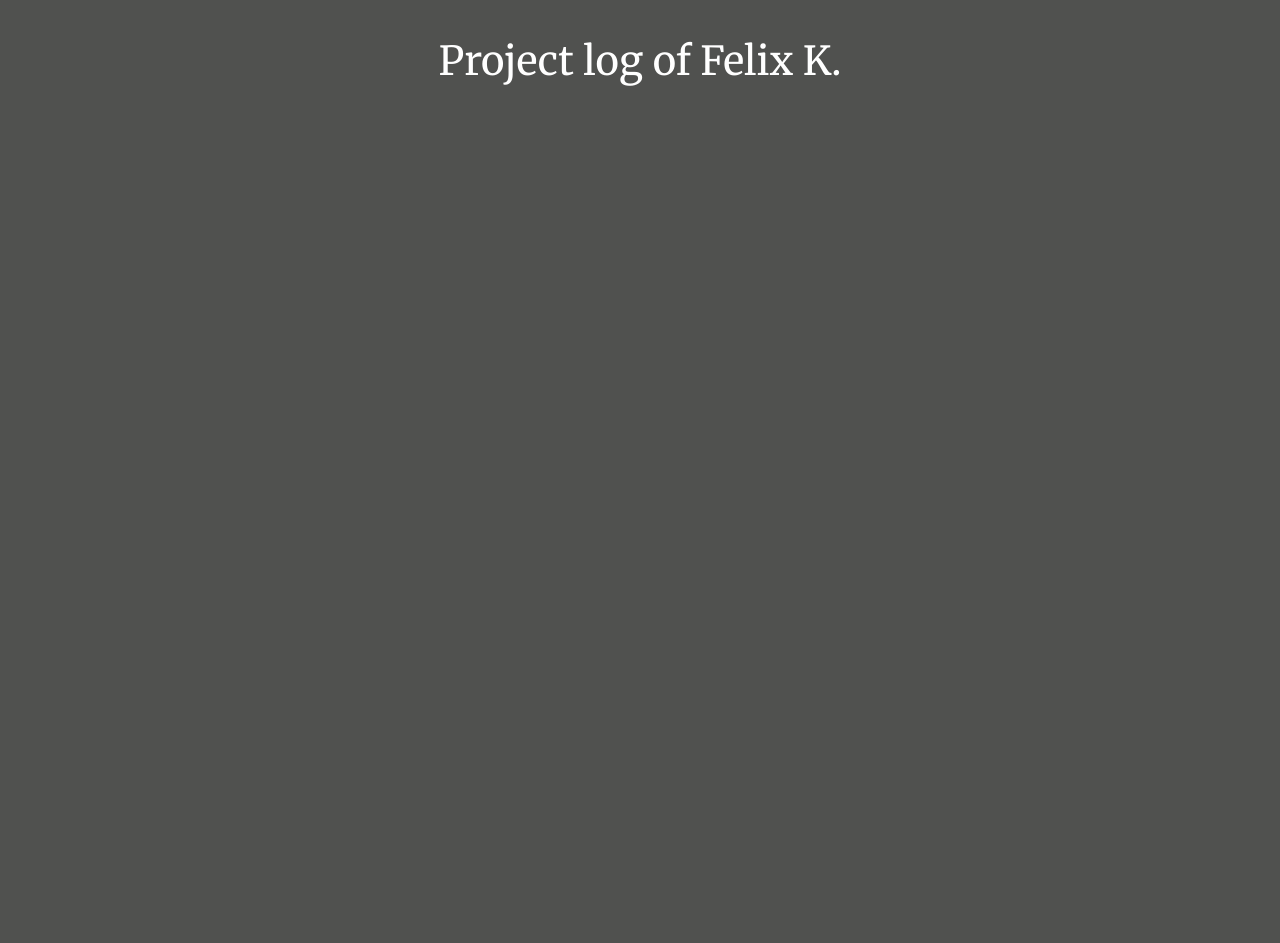
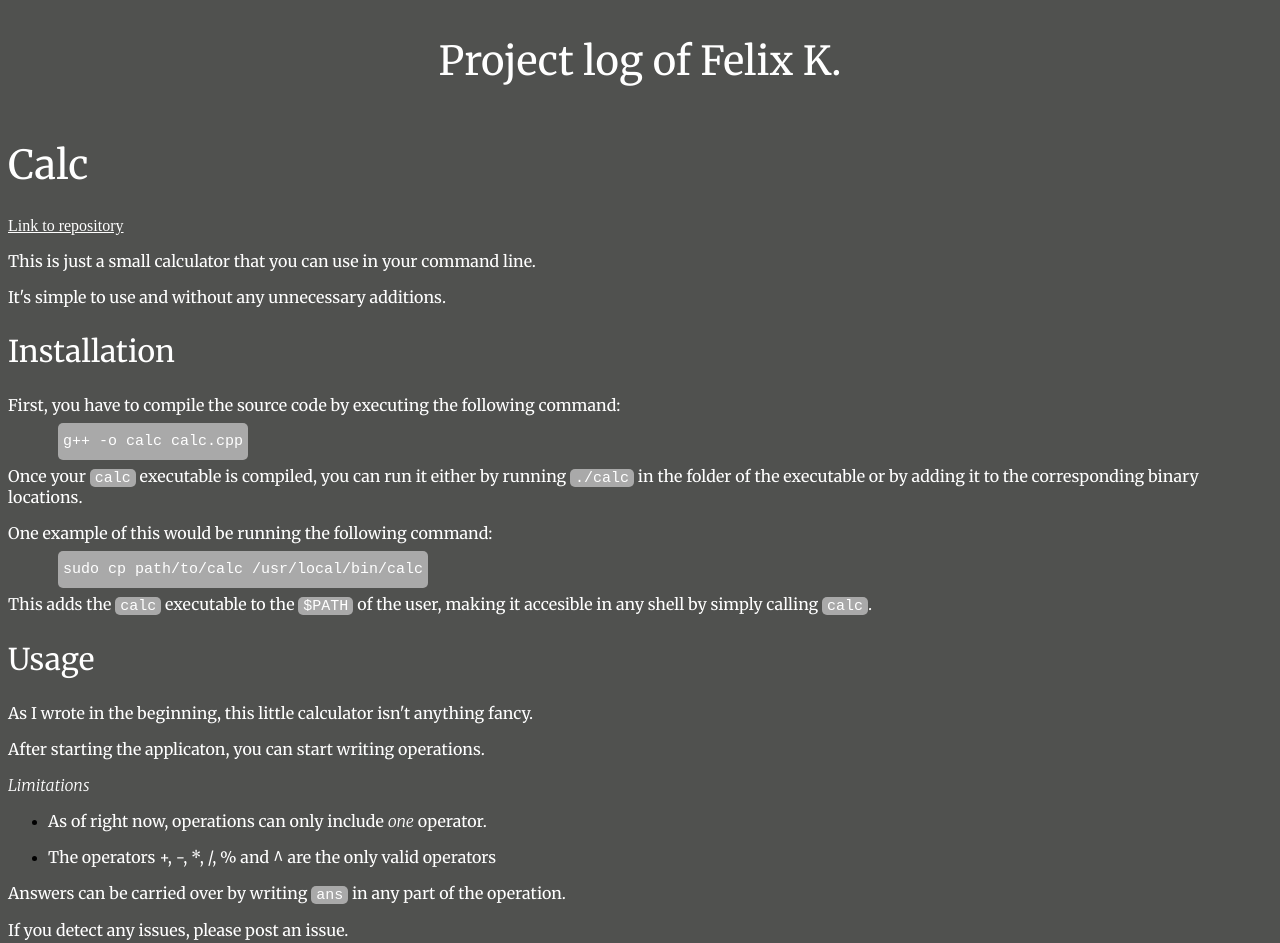
Before and after one commit to felix-khlmnn/felix-khlmnn.github.io, a plain HTML site: page calc/index.html in a window 1280 px wide. Before the commit the page ends 800 px from the top, so only its background shows below. Drawn offline with Linux system fonts and the light colour scheme; no server answers.

Commit message:
Adding the calc site and expanding the css

```diff
--- a/calc/index.html
+++ b/calc/index.html
@@ -15,12 +15,33 @@
         <div class="heading-container">
             <a href="../index.html"><h1>Project log of Felix K.</h1></a>
         </div>
-        <div markdown="1">
-            <div id="description-container">
-            </div>
+        <div id="description">
+            <h1>Calc</h1><a href="https://github.com/felix-khlmnn/calc" class="visible-link">Link to repository</a>
+
+            <p>This is just a small calculator that you can use in your command line.</p>
+            <p>It's simple to use and without any unnecessary additions.</p>
+            <h2>Installation</h2>
+            <p>First, you have to compile the source code by executing the following command:</p>
+            <code class="not-inline">g++ -o calc calc.cpp</code>
+            <p>Once your <code>calc</code> executable is compiled, you can run it either by running <code>./calc</code> in the folder of the executable or by adding it to the corresponding binary locations.</p>
+
+            <p>One example of this would be running the following command:</p>
+            <code class="not-inline">sudo cp path/to/calc /usr/local/bin/calc</code>
+            <p>This adds the <code>calc</code> executable to the <code>$PATH</code> of the user, making it accesible in any shell by simply calling <code>calc</code>.</p>
+            <h2>Usage</h2>
+            <p>As I wrote in the beginning, this little calculator isn't anything fancy.</p>
+            <p>After starting the applicaton, you can start writing operations.</p>
+            <p><em>Limitations</em></p>
+            <ul>
+                <li><p>As of right now, operations can only include <em>one</em> operator.</p></li>
+                <li><p>The operators +, -, *, /, % and ^ are the only valid operators</p></li>
+            </ul>
+            <p>Answers can be carried over by writing <code>ans</code> in any part of the operation.</p>
+
+            <p>If you detect any issues, please post an issue.</p>
         </div>
 
-        <script name="README reader">
+        <!--<script name="README reader">
             var descriptionContainer = document.getElementById("description-container");
             var readmeContent = "";
 
@@ -29,6 +50,6 @@
             .then(result => {
                 descriptionContainer.innerHTML = result;
             });
-        </script>
+        </script>-->
     </body>
 </html>
--- a/style.css
+++ b/style.css
@@ -40,7 +40,11 @@ div.heading-container * {
     margin: 0;
     color: var(--card-font);
 }
-a {
+a.visible-link {
+    text-decoration: underline;
+}
+h1, h2, p, code, a {
+    color: white;
     text-decoration: none;
 }
 h1, h2, p {
@@ -48,8 +52,23 @@ h1, h2, p {
 }
 h1, h2 {
     font-weight: 400;
-    font-size: 40px
+}
+h1 {
+    font-size: 40px;
+}
+h2 {
+    font-size: 30px;
 }
 p {
     font-weight: 300;
 }
+code {
+    font-size: 15px;
+    background-color: darkgray;
+    padding: .5px 5px;
+    border-radius: 5px;
+}
+code.not-inline {
+    margin: 10px 50px;
+    padding: 10px 5px;
+}
```
